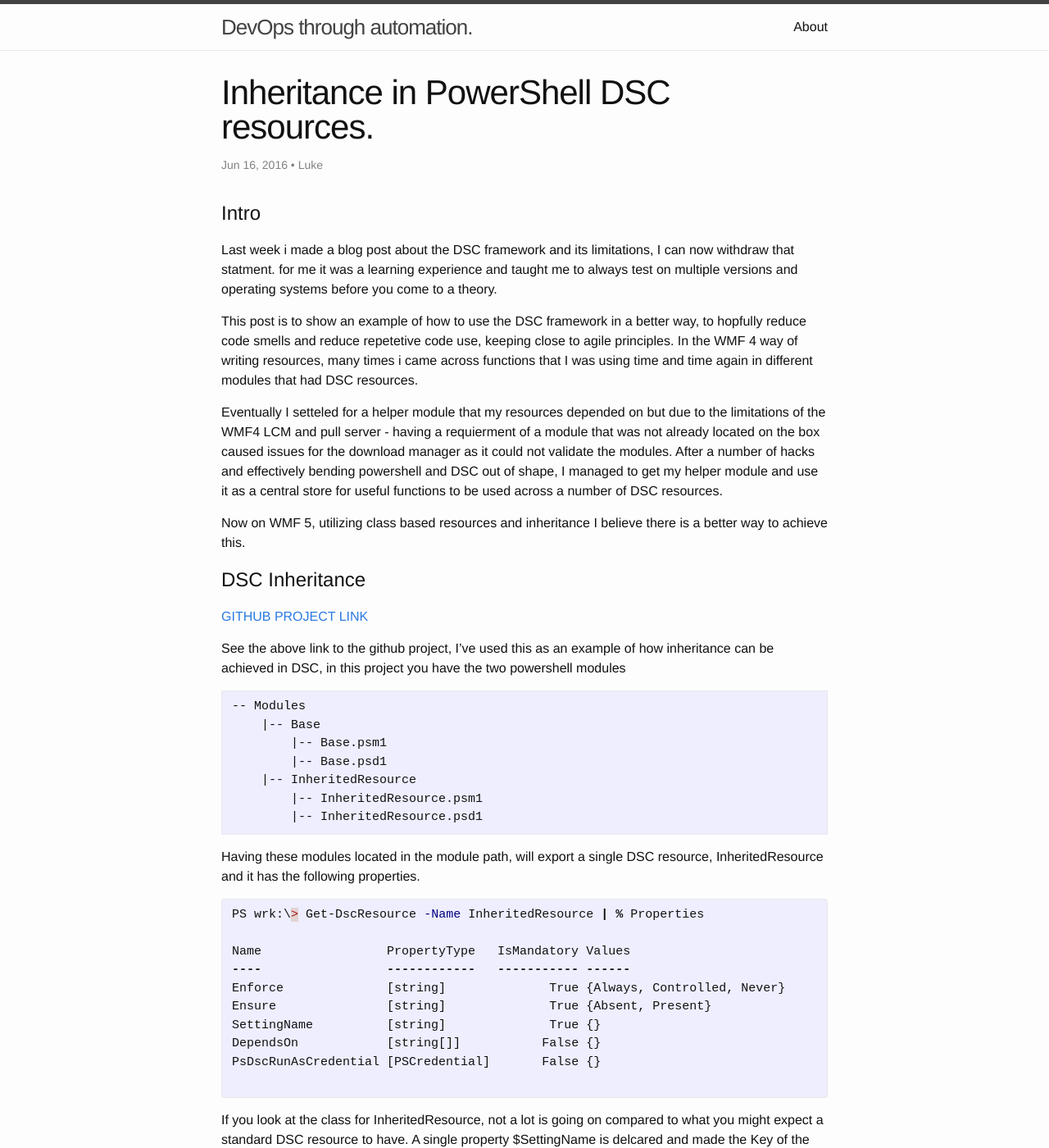
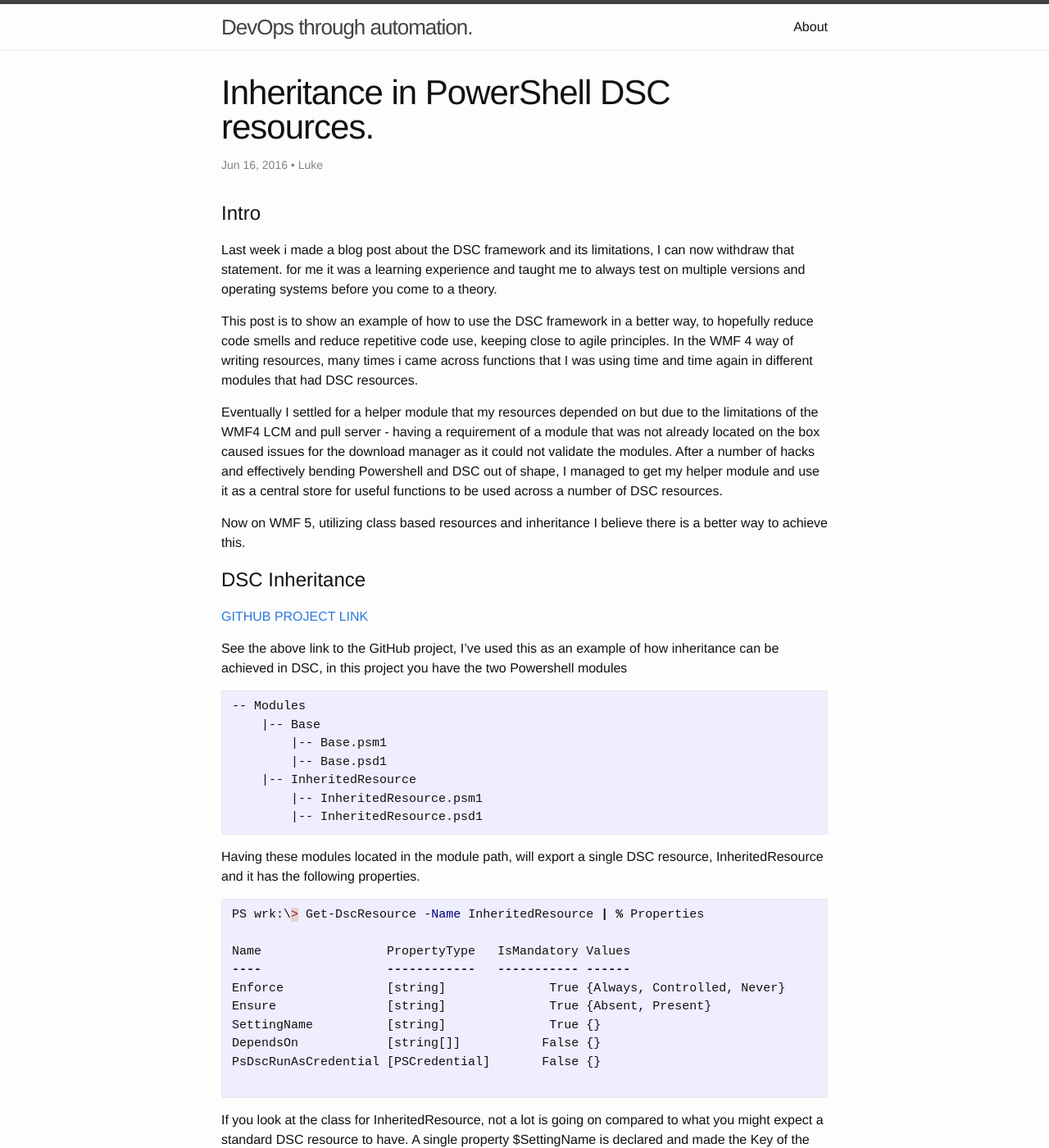
Before and after one commit to lukegriffith/JekyllBlog_Config, a Jekyll site: the page built from _posts/2016-16-27-DSC-Inheritance.md, in a window 1280 px wide and 1400 px high. Shown: the whole window at 82% size. Built offline with Jekyll 4.4.1, drawn with Linux system fonts in a browser that asks for light colours; some of the changed text lies outside the part shown.

Commit message:
spelling check

```diff
--- a/_posts/2016-16-27-DSC-Inheritance.md
+++ b/_posts/2016-16-27-DSC-Inheritance.md
@@ -8,11 +8,11 @@ author: Luke
 
 # Intro
 
-Last week i made a blog post about the DSC framework and its limitations, I can now withdraw that statment. for me it was a learning experience and taught me to always test on multiple versions and operating systems before you come to a theory.
+Last week i made a blog post about the DSC framework and its limitations, I can now withdraw that statement. for me it was a learning experience and taught me to always test on multiple versions and operating systems before you come to a theory.
 
-This post is to show an example of how to use the DSC framework in a better way, to hopfully reduce code smells and reduce repetetive code use, keeping close to agile principles. In the WMF 4 way of writing resources, many times i came across functions that I was using time and time again in different modules that had DSC resources.
+This post is to show an example of how to use the DSC framework in a better way, to hopefully reduce code smells and reduce repetitive code use, keeping close to agile principles. In the WMF 4 way of writing resources, many times i came across functions that I was using time and time again in different modules that had DSC resources.
 
-Eventually I setteled for a helper module that my resources depended on but due to the limitations of the WMF4 LCM and pull server - having a requierment of a module that was not already located on the box caused issues for the download manager as it could not validate the modules. After a number of hacks and effectively bending powershell and DSC out of shape, I managed to get my helper module and use it as a central store for useful functions to be used across a number of DSC resources.
+Eventually I settled for a helper module that my resources depended on but due to the limitations of the WMF4 LCM and pull server - having a requirement of a module that was not already located on the box caused issues for the download manager as it could not validate the modules. After a number of hacks and effectively bending Powershell and DSC out of shape, I managed to get my helper module and use it as a central store for useful functions to be used across a number of DSC resources.
 
 Now on WMF 5, utilizing class based resources and inheritance I believe there is a better way to achieve this.
 
@@ -20,7 +20,7 @@ Now on WMF 5, utilizing class based resources and inheritance I believe there is
 
 [GITHUB PROJECT LINK](https://github.com/lukemgriffith/DSCInheritance)
 
-See the above link to the github project, I've used this as an example of how inheritance can be achieved in DSC, in this project you have the two powershell modules
+See the above link to the GitHub project, I've used this as an example of how inheritance can be achieved in DSC, in this project you have the two Powershell modules
 
     -- Modules
         |-- Base
@@ -46,7 +46,7 @@ PsDscRunAsCredential [PSCredential]       False {}
 
 {% endhighlight %}
 
-If you look at the class for InheritedResource, not a lot is going on compared to what you might expect a standard DSC resource to have. A single property $SettingName is delcared and made the Key of the resource, yet without a valid Get/Set/Test the resource is still valid and you can compile a mof, Furthermore the properteis above Enforce and Ensure are no where to be seen.
+If you look at the class for InheritedResource, not a lot is going on compared to what you might expect a standard DSC resource to have. A single property $SettingName is declared and made the Key of the resource, yet without a valid Get/Set/Test the resource is still valid and you can compile a mof, Furthermore the properties above Enforce and Ensure are no where to be seen.
 
 {% highlight powershell %}
 using Module Base
@@ -123,14 +123,14 @@ class InheritedResource : Base
 
 So the above inheritedResource Set method that DSC executes would first hit the Base Set method, execute the central logic defined in this resource, then pass it through to the overridden xSet method and execute the individual resource logic.
 
-This method alone, can cut down a lot of repetetive code if you need to engage a logger, or send notifications to a monitoring tool that a configuration has started converging this is where you would want to do it and it would stop you from littering your individual resources with the exact same code. This approach makes your implementation neater, reduces code reusage but also allows you to have a central place to change the workflow if required.
+This method alone, can cut down a lot of repetitive code if you need to engage a logger, or send notifications to a monitoring tool that a configuration has started converging this is where you would want to do it and it would stop you from littering your individual resources with the exact same code. This approach makes your implementation neater, reduces code re-usage but also allows you to have a central place to change the workflow if required.
 
 
 # General Methods
 
 The second benefit to this, is the ability to have shared methods defined on the base class that can be used across all resources. Take for example a method called $this.WriteLog().
 
-Potentially WriteLog() might send a line to a log file on disk, or send an SNMP trap to an external monitor - the implementation of this code when defined on the base resource is only made once and can be used across all resoures that utilize the Base class, and similar to the shared Set method, you have a central place to change this - incase a new monitoring system has been brought into production it reduces the need to change code to a single point in the base class.
+Potentially WriteLog() might send a line to a log file on disk, or send an SNMP trap to an external monitor - the implementation of this code when defined on the base resource is only made once and can be used across all resources that utilize the Base class, and similar to the shared Set method, you have a central place to change this - in case a new monitoring system has been brought into production it reduces the need to change code to a single point in the base class.
 
 The actual implementation of the base class for this project can be found [here](https://github.com/lukemgriffith/DSCInheritance/blob/master/Modules/Base/Base.psm1) and you can see I've already defined a number of default methods. Ideally I will look to expand this to include a number of useful methods that can be used across the board for all resources so things like Logging and checking restart times can be moved to this.
 
```
